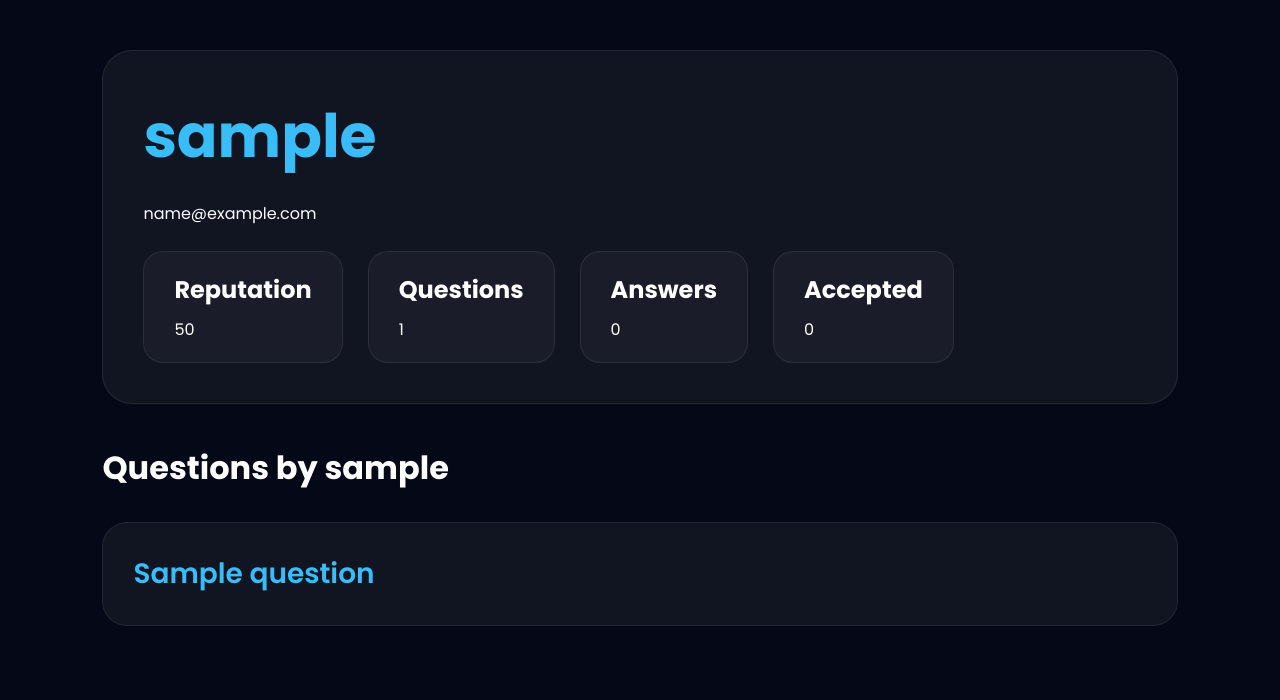
After one commit to AaryaMakanikar3003/Mini-Stack-Overflow-Python-Project-using-Flask, a Flask app: a page that uses app/templates/profile.html in a window 1280 px wide. The commit adds this page. Shown: the top 700 px of the page. Run offline with Flask 3, Linux system fonts and the light colour scheme; a database or web service that is not in the repository returns one stand-in record (values such as "Sample title").

Commit message:
Created profiles section which has upvotes, reputation, no of questions answered, etc

```diff
--- a/app/__init__.py
+++ b/app/__init__.py
@@ -16,4 +16,7 @@ def create_app():
 
     from app.database.db import db
 
+    from app.routes.userRoute import user_bp
+    app.register_blueprint(user_bp)
+
     return app
--- a/app/models/userModel.py
+++ b/app/models/userModel.py
@@ -1,4 +1,5 @@
 from app.database.db import users_collection
+from app.database.db import questions_collection
 
 class User:
     @staticmethod
@@ -16,3 +17,64 @@ class User:
         return users_collection.find_one({
             'username':username
         })
+
+    @staticmethod
+    def get_user_questions(username):
+        return list(
+        questions_collection.find(
+            {
+                'username': username
+            }
+        ).sort('_id', -1)
+    )
+
+    @staticmethod
+    def count_user_answers(username):
+        questions = questions_collection.find()
+
+        total_answers = 0
+
+        for question in questions:
+
+            for answer in question.get('answers', []):
+
+                if answer.get('username') == username:
+                    total_answers += 1
+
+        return total_answers
+
+    @staticmethod
+    def count_accepted_answers(username):
+        questions = questions_collection.find()
+
+        accepted_count = 0
+
+        for question in questions:
+
+            for answer in question.get('answers', []):
+
+                if (
+                    answer.get('username') == username
+                    and
+                    answer.get('is_accepted') == True
+                ):
+                    accepted_count += 1
+
+        return accepted_count
+
+    @staticmethod
+    def calculate_reputation(username):
+        questions = questions_collection.find({
+            'username': username
+        })
+
+        reputation = 0
+
+        for question in questions:
+            reputation += question.get('votes', 0) * 5
+
+        reputation += User.count_user_answers(username) * 2
+
+        reputation += User.count_accepted_answers(username) * 10
+
+        return reputation
--- /dev/null
+++ b/app/routes/userRoute.py
@@ -0,0 +1,26 @@
+from flask import Blueprint, render_template
+from app.models.userModel import User
+
+user_bp = Blueprint('user', __name__)
+
+@user_bp.route('/users/<username>')
+def user_profile(username):
+
+    user = User.find_user_by_username(username)
+
+    user_questions = User.get_user_questions(username)
+
+    total_answers = User.count_user_answers(username)
+
+    accepted_answers = User.count_accepted_answers(username)
+
+    reputation = User.calculate_reputation(username)
+
+    return render_template(
+        'profile.html',
+        user=user,
+        user_questions=user_questions,
+        total_answers=total_answers,
+        accepted_answers=accepted_answers,
+        reputation=reputation
+    )
--- /dev/null
+++ b/app/templates/profile.html
@@ -0,0 +1,188 @@
+<!DOCTYPE html>
+<html lang="en">
+<head>
+
+    <meta charset="UTF-8">
+    <meta name="viewport" content="width=device-width, initial-scale=1.0">
+
+    <title>{{ user.username }} Profile</title>
+
+    <link href="https://fonts.googleapis.com/css2?family=Poppins:wght@300;400;500;600;700&display=swap" rel="stylesheet">
+
+    <style>
+
+        *{
+            margin:0;
+            padding:0;
+            box-sizing:border-box;
+            font-family:'Poppins',sans-serif;
+        }
+
+        body{
+            background:#050816;
+            color:white;
+            padding:50px 8%;
+        }
+
+        .profile-card{
+
+            padding:40px;
+
+            border-radius:30px;
+
+            background:rgba(255,255,255,0.05);
+
+            border:1px solid rgba(255,255,255,0.08);
+
+            margin-bottom:40px;
+        }
+
+        .username{
+
+            font-size:60px;
+
+            color:#38bdf8;
+
+            margin-bottom:20px;
+        }
+
+        .stats{
+
+            display:flex;
+
+            gap:25px;
+
+            flex-wrap:wrap;
+
+            margin-top:25px;
+        }
+
+        .stat-box{
+
+            padding:20px 30px;
+
+            border-radius:20px;
+
+            background:rgba(255,255,255,0.04);
+
+            border:1px solid rgba(255,255,255,0.08);
+        }
+
+        .stat-box h2{
+            margin-bottom:10px;
+        }
+
+        .question-card{
+
+            padding:30px;
+
+            border-radius:25px;
+
+            background:rgba(255,255,255,0.05);
+
+            border:1px solid rgba(255,255,255,0.08);
+
+            margin-bottom:25px;
+        }
+
+        .question-card a{
+
+            color:#38bdf8;
+
+            text-decoration:none;
+
+            font-size:28px;
+
+            font-weight:600;
+        }
+
+    </style>
+
+</head>
+
+<body>
+
+    <div class="profile-card">
+
+        <h1 class="username">
+            {{ user.username }}
+        </h1>
+
+        <p>
+            {{ user.email }}
+        </p>
+
+        <div class="stats">
+
+            <div class="stat-box">
+
+                <h2>
+                    Reputation
+                </h2>
+
+                <p>
+                    {{ reputation }}
+                </p>
+
+            </div>
+
+            <div class="stat-box">
+
+                <h2>
+                    Questions
+                </h2>
+
+                <p>
+                    {{ user_questions|length }}
+                </p>
+
+            </div>
+
+            <div class="stat-box">
+
+                <h2>
+                    Answers
+                </h2>
+
+                <p>
+                    {{ total_answers }}
+                </p>
+
+            </div>
+
+            <div class="stat-box">
+
+                <h2>
+                    Accepted
+                </h2>
+
+                <p>
+                    {{ accepted_answers }}
+                </p>
+
+            </div>
+
+        </div>
+
+    </div>
+
+    <h1 style="margin-bottom:30px;">
+        Questions by {{ user.username }}
+    </h1>
+
+    {% for question in user_questions %}
+
+        <div class="question-card">
+
+            <a href="/questions/{{ question._id }}">
+
+                {{ question.title }}
+
+            </a>
+
+        </div>
+
+    {% endfor %}
+
+</body>
+</html>
--- a/app/templates/questionDetails.html
+++ b/app/templates/questionDetails.html
@@ -592,7 +592,7 @@
             </div>
 
             <div class="author">
-                Posted by {{ question.username }}
+                Posted by <a href="/users/{{ question.username }}" style="color:#38bdf8;text-decoration:none;">{{ question.username }}</a>
             </div>
 
             <div class="vote-section">
--- a/app/templates/questions.html
+++ b/app/templates/questions.html
@@ -653,7 +653,7 @@
                             </div>
 
                             <div class="author">
-                                Posted by {{ question.username }}
+                                Posted by <a href="/users/{{ question.username }}" style="color:#38bdf8;text-decoration:none;">{{ question.username }}</a>
                             </div>
 
                         </div>
```
